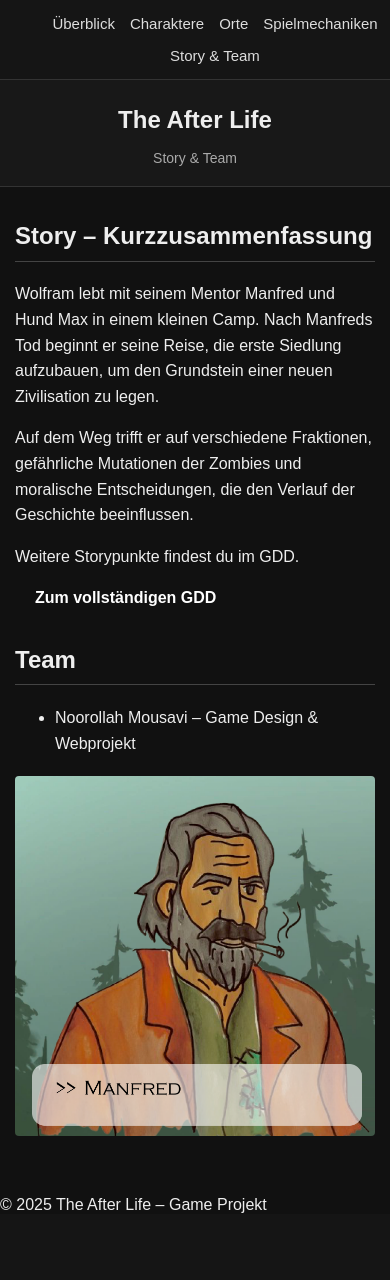
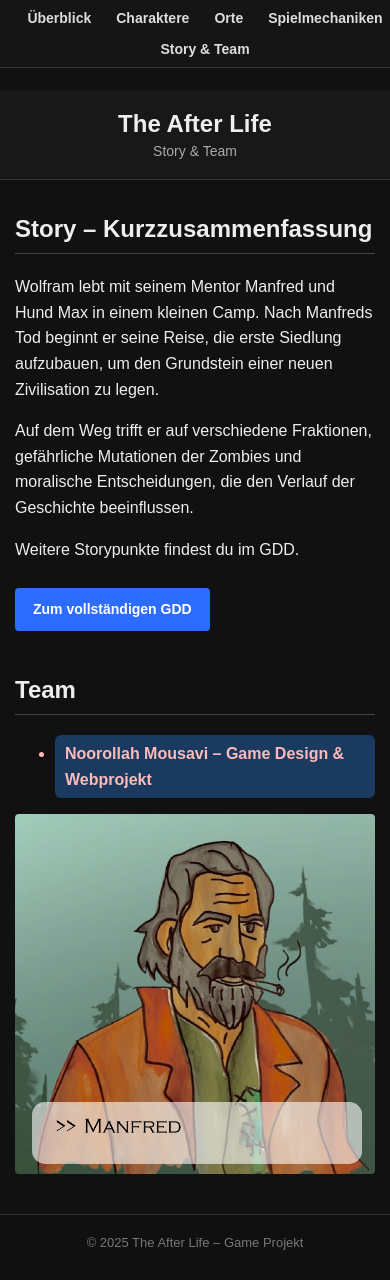
Before and after one commit to Noor8686/the-after-life-website, a PHP site: page /story.html in a window 390 px wide. Before the commit the page ends 1213 px from the top, so only its background shows below. Run offline with PHP 8.4, Linux system fonts and the light colour scheme.

Commit message:
CSS angepasst für Handy, Tablett , Ipad, Laptop und große bildschirm

```diff
--- a/style.css
+++ b/style.css
@@ -1,8 +1,8 @@
-/* ===== Grunddesign ===== */
+/* ===== Allgemeines Design ===== */
 
 body {
     margin: 0;
-    padding-top: 70px;
+    padding-top: 70px;          /* Platz für die fixe Navigation */
     font-family: Arial, sans-serif;
     background: #111;
     color: #eee;
@@ -18,6 +18,7 @@ header {
 }
 
 header h1 {
+    margin: 0;
     font-size: 32px;
 }
 
@@ -26,7 +27,7 @@ header p {
     color: #aaa;
 }
 
-/* ===== Navigation (fixiert oben) ===== */
+/* ===== Navigation – fix am oberen Rand ===== */
 
 nav {
     position: fixed;
@@ -34,18 +35,20 @@ nav {
     left: 0;
     width: 100%;
     background: #151515;
-    padding: 15px 20px;
+    padding: 15px 40px;
     border-bottom: 1px solid #333;
     z-index: 1000;
 
     display: flex;
     flex-wrap: wrap;
     gap: 15px;
+    align-items: center;
 }
 
 nav a {
     color: #ddd;
     text-decoration: none;
+    margin-right: 20px;
     font-size: 15px;
 }
 
@@ -53,7 +56,7 @@ nav a:hover {
     color: #ffffff;
 }
 
-/* ===== Main ===== */
+/* ===== Hauptbereich ===== */
 
 main {
     max-width: 900px;
@@ -68,32 +71,78 @@ h2 {
     padding-bottom: 5px;
 }
 
-/* ===== Bilder ===== */
+/* ===== Bilder im Inhalt ===== */
 
 img.full {
     width: 100%;
-    height: auto;
     max-width: 100%;
+    display: block;
+    margin: 15px 0;
     border-radius: 4px;
-    display: block;
-    margin: 20px 0;
 }
 
-/* ===== Hero Bereich ===== */
+/* für evtl. Vollbild-Bilder */
+.fullscreen-img {
+    width: 100vw;
+    height: 100vh;
+    object-fit: cover;
+    display: block;
+    margin: 0;
+    padding: 0;
+}
+
+/* ===== Footer ===== */
+
+footer {
+    text-align: center;
+    color: #777;
+    font-size: 13px;
+    padding: 20px 0 30px 0;
+    border-top: 1px solid #333;
+    background: #101010;
+}
+
+/* ===== Buttons ===== */
+
+.button {
+    display: inline-block;
+    padding: 10px 18px;
+    margin: 10px 0;
+    background: #2c6cff;
+    color: #fff;
+    text-decoration: none;
+    border-radius: 4px;
+    font-size: 14px;
+    font-weight: 600;
+}
+
+.button:hover {
+    background: #507eff;
+}
+
+.button.primary {
+    background: #e63946;
+    color: #fff;
+}
+
+.button.secondary {
+    background: #1d3557;
+    color: #fff;
+}
+
+/* ===== Hero-Bereich (Startseite) ===== */
 
 .hero {
     min-height: 80vh;
-    background-image: url("pictures/image.jpg");
+    background-image: url("pictures/image.jpg"); /* Startbild */
     background-size: cover;
     background-position: center;
-
     display: flex;
     align-items: center;
-    justify-content: center;
-    padding: 3rem;
-
+    justify-content: flex-start;
+    padding: 4rem;
+    color: #fff;
     position: relative;
-    text-align: center;
 }
 
 .hero::before {
@@ -116,35 +165,61 @@ img.full {
 }
 
 .hero p {
-    font-size: 1.3rem;
+    font-size: 1.2rem;
     margin-bottom: 2rem;
 }
+
+/* Buttons im Hero */
 
 .hero-buttons {
     display: flex;
     gap: 1rem;
     flex-wrap: wrap;
-    justify-content: center;
 }
 
-/* Buttons */
+/* ===== Allgemeine Links im Text ===== */
 
-.button {
-    padding: 12px 20px;
-    border-radius: 4px;
+a {
+    color: #4da3ff;
     text-decoration: none;
     font-weight: 600;
-    color: white;
+    position: relative;
 }
 
-.button.primary { background: #e63946; }
-.button.secondary { background: #1d3557; }
+/* dünner Balken unter dem Link beim Hover */
 
-.button:hover {
-    opacity: 0.85;
+a::after {
+    content: "";
+    position: absolute;
+    left: 0;
+    bottom: -3px;
+    width: 0;
+    height: 2px;
+    background: #4da3ff;
+    transition: width 0.25s ease;
 }
 
-/* Back-to-top button */
+a:hover::after {
+    width: 100%;
+}
+
+a:hover {
+    color: #ffffff;
+}
+
+/* bereits besuchter Link */
+
+a:visited {
+    color: #9bb8ff;
+}
+
+/* beim Klicken */
+
+a:active {
+    color: #ff6b6b;
+}
+
+/* ===== Zur-Top-Schaltfläche ===== */
 
 .top-btn {
     position: fixed;
@@ -159,7 +234,108 @@ img.full {
     box-shadow: 0 0 10px #000;
 }
 
-.top-btn:hover { background: #ff4a57; }
+.top-btn:hover {
+    background: #ff4a57;
+}
+
+/* ===== GRID LAYOUT: Charaktere ===== */
+
+.grid-characters {
+    display: grid;
+    grid-template-columns: repeat(auto-fit, minmax(280px, 1fr));
+    gap: 30px;
+    margin-top: 20px;
+}
+
+.char-box {
+    background: #181818;
+    padding: 20px;
+    border-radius: 8px;
+    text-align: center;
+    border: 1px solid #333;
+    box-shadow: 0 0 10px rgba(0,0,0,0.3);
+}
+
+.char-box img {
+    width: 100%;
+    height: 320px;
+    object-fit: cover;
+    border-radius: 8px;
+}
+
+.char-box h3 {
+    margin-top: 15px;
+    color: #fff;
+}
+
+/* ===== Spielmechaniken-Liste automatisch stylen ===== */
+
+main ul li {
+    padding: 6px 10px;
+    margin-bottom: 5px;
+    border-radius: 6px;
+}
+
+/* Erster Punkt */
+main ul li:first-child {
+    background: #134611;
+    color: #b9ffb5;
+    font-weight: bold;
+}
+
+/* Letzter Punkt */
+main ul li:last-child {
+    background: #5c0a0a;
+    color: #ffbaba;
+    font-weight: bold;
+}
+
+/* Jeder ungerade Punkt */
+main ul li:nth-child(odd) {
+    background: #1a3a5f;
+}
+
+/* Jeder gerade Punkt */
+main ul li:nth-child(even) {
+    background: #24486e;
+}
+
+/* ===== Beispiel: Pseudo-Selektoren für die Mechanik-Liste ===== */
+
+.mechanik-liste {
+    list-style: none;        /* Punkte vor der Liste entfernen */
+    padding: 0;
+    margin: 20px 0;
+}
+
+/* jedes Listenelement bekommt etwas Abstand */
+.mechanik-liste li {
+    padding: 8px 10px;
+}
+
+/* 1. Element: besonders hervorheben */
+.mechanik-liste li:first-child {
+    background: #1d3557;
+    color: #fff;
+    font-weight: bold;
+}
+
+/* letztes Element: andere Farbe */
+.mechanik-liste li:last-child {
+    background: #111827;
+    border-top: 1px solid #444;
+}
+
+/* alle ungeraden Elemente (1,3,5,7,...) */
+.mechanik-liste li:nth-child(odd) {
+    background: #222;
+}
+
+/* alle geraden Elemente (2,4,6,8,...) */
+.mechanik-liste li:nth-child(even) {
+    background: #2a2a2a;
+}
+
 
 /* ========================================================= */
 /* ==========  RESPONSIVE MEDIA QUERIES  ====================*/
@@ -168,40 +344,85 @@ img.full {
 /* === Handy (bis 600px) === */
 @media (max-width: 600px) {
 
-    nav { justify-content: center; }
+    body {
+        padding-top: 90px;      /* etwas mehr Platz für Navi auf Handy */
+    }
 
-    header h1 { font-size: 24px; }
-    header p { font-size: 14px; }
+    nav {
+        justify-content: center;
+        padding: 10px 15px;
+    }
+
+    nav a {
+        margin-right: 10px;
+        font-size: 14px;
+    }
+
+    header h1 {
+        font-size: 24px;
+    }
+
+    header p {
+        font-size: 14px;
+    }
 
     .hero {
         padding: 2rem 1rem;
         min-height: 70vh;
+        justify-content: center;
+        text-align: center;
     }
 
-    .hero h2 { font-size: 2rem; }
-    .hero p { font-size: 1rem; }
+    .hero h2 {
+        font-size: 2rem;
+    }
 
-    main { padding: 0 15px; }
+    .hero p {
+        font-size: 1rem;
+    }
+
+    main {
+        padding: 0 15px;
+        margin: 20px auto 40px auto;
+    }
+
+    .char-box img {
+        height: auto;   /* auf Handy nicht fest auf 320px quetschen */
+    }
 }
 
 /* === Tablet (600px – 1024px) === */
 @media (min-width: 600px) and (max-width: 1024px) {
 
-    nav { justify-content: center; }
+    nav {
+        justify-content: center;
+    }
 
     .hero {
         padding: 3rem;
     }
 
-    .hero h2 { font-size: 2.5rem; }
+    .hero h2 {
+        font-size: 2.5rem;
+    }
 }
 
 /* === Große Bildschirme (über 1400px) === */
 @media (min-width: 1400px) {
-    body { font-size: 20px; }
 
-    .hero h2 { font-size: 4rem; }
-    .hero p { font-size: 1.5rem; }
+    body {
+        font-size: 18px;
+    }
 
-    main { max-width: 1100px; }
+    main {
+        max-width: 1100px;
+    }
+
+    .hero h2 {
+        font-size: 3.5rem;
+    }
+
+    .hero p {
+        font-size: 1.4rem;
+    }
 }
```
